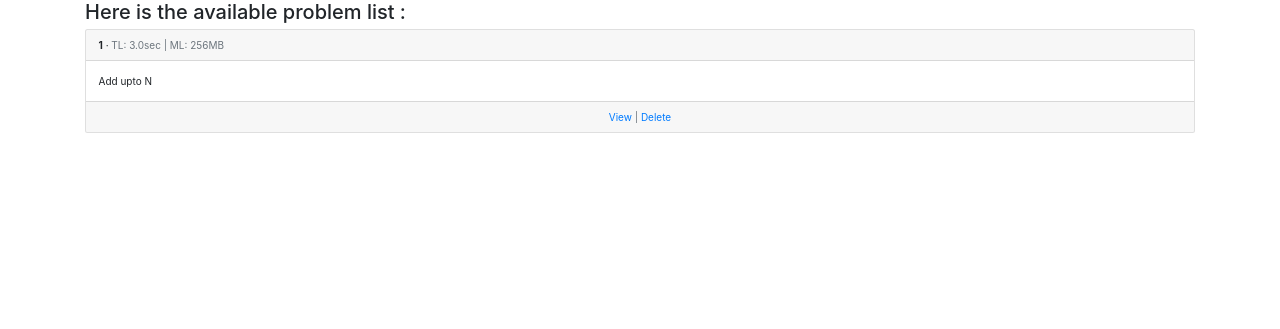
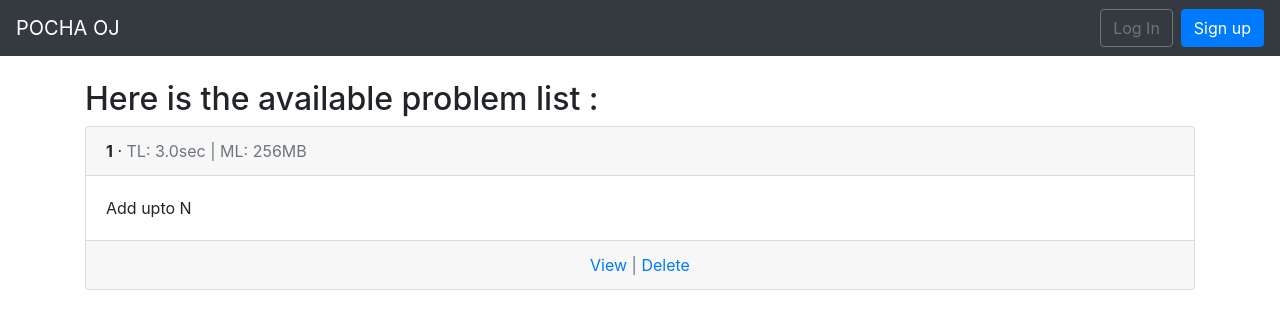
Before and after one commit to ImperishableMe/POCHA-OJ, a Django app: page /problem/ in a window 1280 px wide. Shown: the top 329 px of the page. Run offline with Django 3.2, Linux system fonts and the light colour scheme; data comes from the database, SQL or seed files in the repository; both versions use the stored data as it was after the commit; some libraries are stand-ins or nearby versions.

Commit message:
Look does not hurt your eyes now

```diff
--- a/templates/base.html
+++ b/templates/base.html
@@ -1,35 +1,52 @@
-<!DOCTYPE html>
+<!doctype html>
 <html lang="en">
-<head>
-    <meta charset="UTF-8">
-    <meta name="viewport" content="width=device-width, initial-scale=1.0">
-    <title>
-        {% block title %}
-            POCHA OJ
-        {% endblock title %}
-    </title>
-    <!-- Latest compiled and minified CSS -->
-    <link rel="stylesheet" href="https://maxcdn.bootstrapcdn.com/bootstrap/3.3.7/css/bootstrap.min.css" integrity="sha384-BVYiiSIFeK1dGmJRAkycuHAHRg32OmUcww7on3RYdg4Va+PmSTsz/K68vbdEjh4u" crossorigin="anonymous">
+  <head>
+    <!-- Required meta tags -->
+    <meta charset="utf-8">
+    <meta name="viewport" content="width=device-width, initial-scale=1, shrink-to-fit=no">
 
-    <!-- Optional theme -->
-    {# Load the tag library #}
-    {% load bootstrap4 %}
+    <!-- Bootstrap CSS -->
+    <link rel="stylesheet" href="https://stackpath.bootstrapcdn.com/bootstrap/4.1.3/css/bootstrap.min.css" integrity="sha384-MCw98/SFnGE8fJT3GXwEOngsV7Zt27NXFoaoApmYm81iuXoPkFOJwJ8ERdknLPMO" crossorigin="anonymous">
 
-    {# Load CSS and JavaScript #}
-    {% bootstrap_css %}
-    {% bootstrap_javascript jquery='full' %}
+    <title>{% block title %}Pocha OJ{% endblock title %}</title>
+  </head>
+  <body>
+    <nav class="navbar navbar-expand-md navbar-dark bg-dark mb-4">
+      <a class="navbar-brand" href="{% url 'home' %}">POCHA OJ</a>
+      <button class="navbar-toggler" type="button" data-toggle="collapse" data-target="#navbarCollapse" aria-controls="navbarCollapse" aria-expanded="false" aria-label="Toggle navigation">
+        <span class="navbar-toggler-icon"></span>
+      </button>
+      <div class="collapse navbar-collapse" id="navbarCollapse">
+        {% if user.is_authenticated %}
+          <ul class="navbar-nav ml-auto">
+            <li class="nav-item">
+              <a class="nav-link dropdown-toggle" href="#" id="userMenu" data-toggle="dropdown" aria-haspopup="true" aria-expanded="false">
+                {{ user.username }}
+              </a>
+              <div class="dropdown-menu dropdown-menu-right" aria-labelledby="userMenu">
+                <a class="dropdown-item" href="{% url 'problem:problem_list' %}">Problem List</a>
+                <div class="dropdown-divider"></div>
+                <a class="dropdown-item" href="{% url 'logout' %}">Log Out</a>
+              </div>
+            </li>
+          </ul>
+        {% else %}
+          <form class="form-inline ml-auto">
+            <a href="{% url 'login' %}" class="btn btn-outline-secondary">Log In</a>
+            <a href="{% url 'signup' %}" class="btn btn-primary ml-2">Sign up</a>
+          </form>
+        {% endif %}
+      </div>
+    </nav>
+    <div class="container">
+      {% block content %}
+      {% endblock content %}
+    </div>
 
-    {# Display django.contrib.messages as Bootstrap alerts #}
-    {% bootstrap_messages %}
-
-</head>
-<body>
-    <div class='container'>
-
-        {% block content %}
-
-        {% endblock content %}
-
-    </div>
-</body>
+    <!-- Optional JavaScript -->
+    <!-- jQuery first, then Popper.js, then Bootstrap JS -->
+    <script src="https://code.jquery.com/jquery-3.3.1.slim.min.js" integrity="sha384-q8i/X+965DzO0rT7abK41JStQIAqVgRVzpbzo5smXKp4YfRvH+8abtTE1Pi6jizo" crossorigin="anonymous"></script>
+    <script src="https://cdnjs.cloudflare.com/ajax/libs/popper.js/1.14.3/umd/popper.min.js" integrity="sha384-ZMP7rVo3mIykV+2+9J3UJ46jBk0WLaUAdn689aCwoqbBJiSnjAK/l8WvCWPIPm49" crossorigin="anonymous"></script>
+    <script src="https://stackpath.bootstrapcdn.com/bootstrap/4.1.3/js/bootstrap.min.js" integrity="sha384-ChfqqxuZUCnJSK3+MXmPNIyE6ZbWh2IMqE241rYiqJxyMiZ6OW/JmZQ5stwEULTy" crossorigin="anonymous"></script>
+  </body>
 </html>
```
Also changed, not shown: db.sqlite3.
